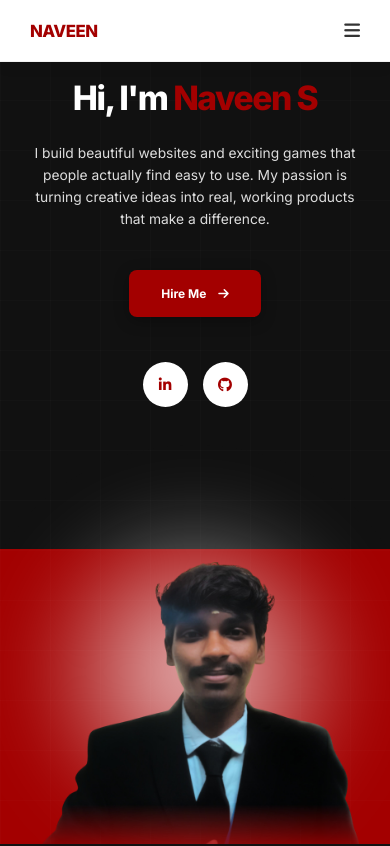
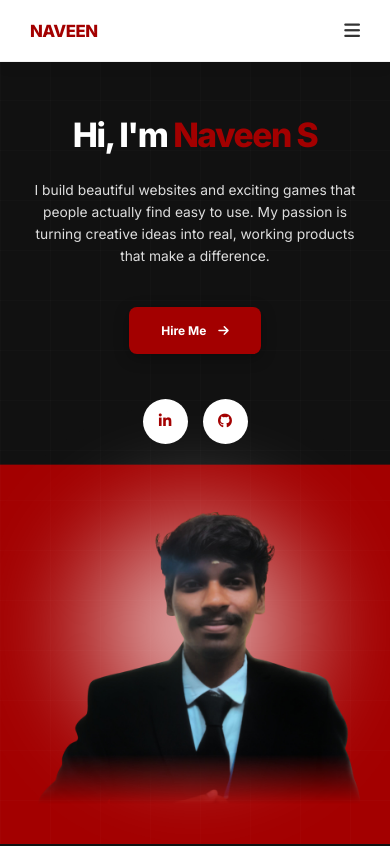
Before and after one commit to Its-Naveen-Bro/main_portfolio, a React (Vite) app: page / in a window 390 px wide. Shown: the top 846 px of the page. Built offline with nearby package versions, Linux system fonts and the light colour scheme.

Commit message:
Fixed mobile responsiveness and hero image scaling

```diff
--- a/src/Portfolio.css
+++ b/src/Portfolio.css
@@ -134,7 +134,7 @@ body {
   color: var(--color-text-dark);
 }
 
-/* HERO SECTION */
+/* HERO SECTION - DESKTOP LAYOUT */
 .heroSection {
   min-height: 100vh;
   display: flex;
@@ -844,6 +844,8 @@ body {
 }
 
 /* MEDIA QUERIES */
+
+/* Tweaks for small laptops and large tablets */
 @media (max-width: 1024px) {
   .heroTitle {
     font-size: 3.5rem;
@@ -854,15 +856,21 @@ body {
   }
 }
 
-@media (max-width: 992px) {
+/* THIS IS THE FIX: Changed from 992px to 850px.
+   This ensures "Desktop mode" (980px) gets the actual side-by-side desktop design! */
+@media (max-width: 850px) {
   .heroSection {
-    background: linear-gradient(180deg, #111111 65%, var(--color-primary) 65.1%);
+    background: linear-gradient(180deg, #111111 55%, var(--color-primary) 55.1%);
+    padding-top: 100px;
+    min-height: 100vh;
   }
 
   .heroContent {
     flex-direction: column;
     text-align: center;
-    gap: 40px;
+    gap: 20px;
+    height: 100%;
+    justify-content: space-between;
   }
 
   .heroLeft {
@@ -870,6 +878,7 @@ body {
     display: flex;
     flex-direction: column;
     align-items: center;
+    margin-top: 2vh;
   }
 
   .heroSubtitle {
@@ -886,8 +895,11 @@ body {
   }
 
   .heroRight {
-    height: 380px;
+    flex: 1;
     width: 100%;
+    height: auto;
+    display: flex;
+    align-items: flex-end;
   }
 
   .heroImageWrapper {
@@ -895,6 +907,10 @@ body {
     justify-content: center;
     width: 100%;
     height: 100%;
+  }
+
+  .heroImage {
+    max-height: 45vh;
   }
 
   .imageGlow {
@@ -969,6 +985,7 @@ body {
   }
 }
 
+/* Adjustments for actual mobile phones */
 @media (max-width: 768px) {
   .projectsGrid {
     grid-template-columns: 1fr;
```
